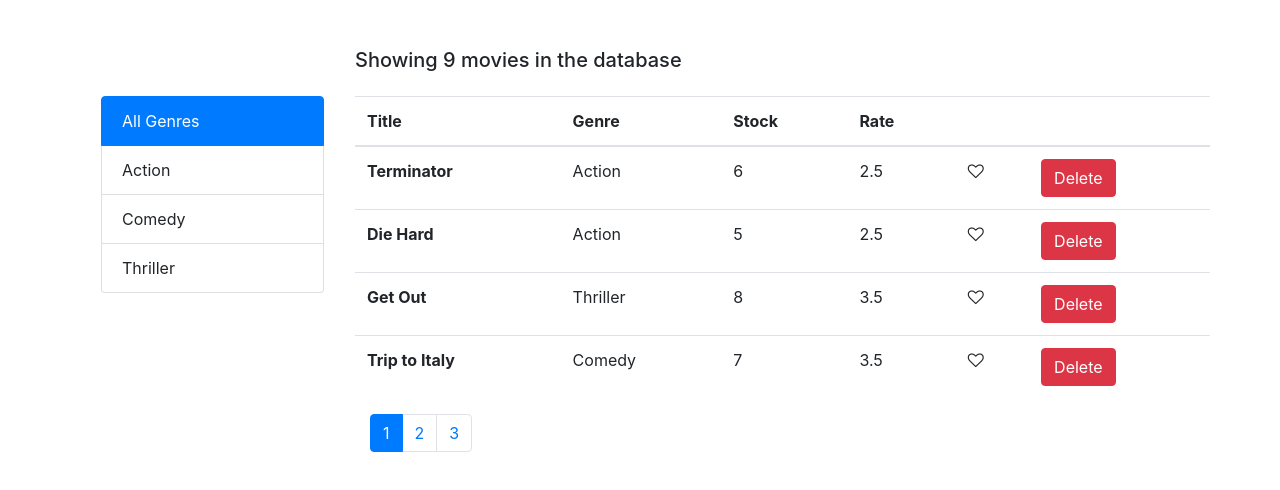
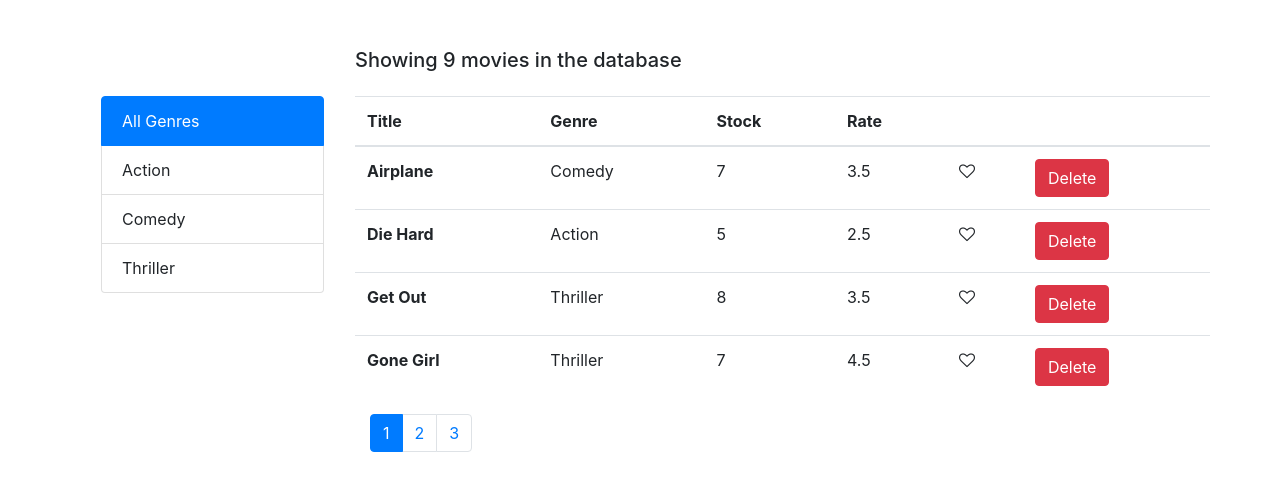
Before and after one commit to hazim0001/vidly, a React (Create React App) app: page / in a window 1280 px wide. Shown: the top 490 px of the page. Built offline with nearby package versions, Linux system fonts and the light colour scheme.

Commit message:
extracting movies table

```diff
--- a/src/components/movies.jsx
+++ b/src/components/movies.jsx
@@ -1,5 +1,4 @@
 import React, { Component } from "react";
-
 import {
   getMovies,
   deleteMovie,
@@ -17,6 +16,7 @@ class Movies extends Component {
     this.handleLike = this.handleLike.bind(this);
     this.handlePageChange = this.handlePageChange.bind(this);
     this.handleCategoryChange = this.handleCategoryChange.bind(this);
+    this.handleSort = this.handleSort.bind(this);
   }
   state = {
     movies: getMovies(),
@@ -25,6 +25,7 @@ class Movies extends Component {
     genres: genres,
     selectedGenre: "All Genres",
     sortedMovies: getMovies(),
+    sortColumn: { path: "title", order: "asc" },
   };
 
   componentDidMount() {
@@ -54,6 +55,10 @@ class Movies extends Component {
     });
   }
 
+  handleSort(sortColumn) {
+    this.setState({ sortColumn });
+  }
+
   render() {
     const {
       pageSize,
@@ -61,6 +66,7 @@ class Movies extends Component {
       genres,
       selectedGenre,
       sortedMovies,
+      sortColumn,
     } = this.state;
     return (
       <main className="row mt-5">
@@ -78,6 +84,8 @@ class Movies extends Component {
             pageSize={pageSize}
             onDelete={this.handleDelete}
             onLike={this.handleLike}
+            onSort={this.handleSort}
+            sortColumn={sortColumn}
           />
           <Pagination
             itemsCount={sortedMovies.length}
--- a/src/components/moviesTable.jsx
+++ b/src/components/moviesTable.jsx
@@ -1,23 +1,54 @@
-import React from "react";
+import React, { Component } from "react";
 import paginate from "./utils/paginate";
 import Like from "./common/like";
+import _ from "lodash";
 
-const MoviesTable = (props) => {
-  const { sortedMovies, currentPage, pageSize, onDelete, onLike } = props;
-  const movies = paginate(sortedMovies, currentPage, pageSize);
+class MoviesTable extends Component {
+  raiseSort(path) {
+    const sortColumn = { ...this.props.sortColumn };
+    console.log(sortColumn);
+    if (sortColumn.path === path) {
+      sortColumn.order = sortColumn.order === "asc" ? "desc" : "asc";
+    } else {
+      sortColumn.path = path;
+      sortColumn.order = "asc";
+    }
+    this.props.onSort(sortColumn);
+  }
 
-  //   if (this.state.movies.length === 0)
-  //     return <h3>There are no movies in the database</h3>;
+  render() {
+    const {
+      sortedMovies,
+      currentPage,
+      pageSize,
+      onDelete,
+      onLike,
+      sortColumn,
+    } = this.props;
+    const sorted = _.orderBy(
+      sortedMovies,
+      [sortColumn.path],
+      [sortColumn.order]
+    );
+    const movies = paginate(sorted, currentPage, pageSize);
     return (
       <div className="row">
         <h5>Showing {sortedMovies.length} movies in the database</h5>
         <table className="table mt-3">
           <thead>
             <tr>
-            <th scope="col">Title</th>
-            <th scope="col">Genre</th>
-            <th scope="col">Stock</th>
-            <th scope="col">Rate</th>
+              <th scope="col" onClick={() => this.raiseSort("title")}>
+                Title
+              </th>
+              <th scope="col" onClick={() => this.raiseSort("genre.name")}>
+                Genre
+              </th>
+              <th scope="col" onClick={() => this.raiseSort("numberInStock")}>
+                Stock
+              </th>
+              <th scope="col" onClick={() => this.raiseSort("dailyRentalRate")}>
+                Rate
+              </th>
               <th scope="col"></th>
               <th scope="col"></th>
             </tr>
@@ -46,5 +77,27 @@ const MoviesTable = (props) => {
         </table>
       </div>
     );
-};
+  }
+}
+
 export default MoviesTable;
+
+// const MoviesTable = (props) => {
+//   const {
+//     sortedMovies,
+//     currentPage,
+//     pageSize,
+//     onDelete,
+//     onLike,
+//     onSort,
+//     sortColumn,
+//   } = props;
+
+//   const sorted = _.orderBy(sortedMovies, [sortColumn.path], [sortColumn.order]);
+//   const movies = paginate(sorted, currentPage, pageSize);
+
+//   if (this.state.movies.length === 0)
+//     return <h3>There are no movies in the database</h3>;
+
+// };
+// export default MoviesTable;
```
Lines whose indentation alone changed are shown as unchanged.
